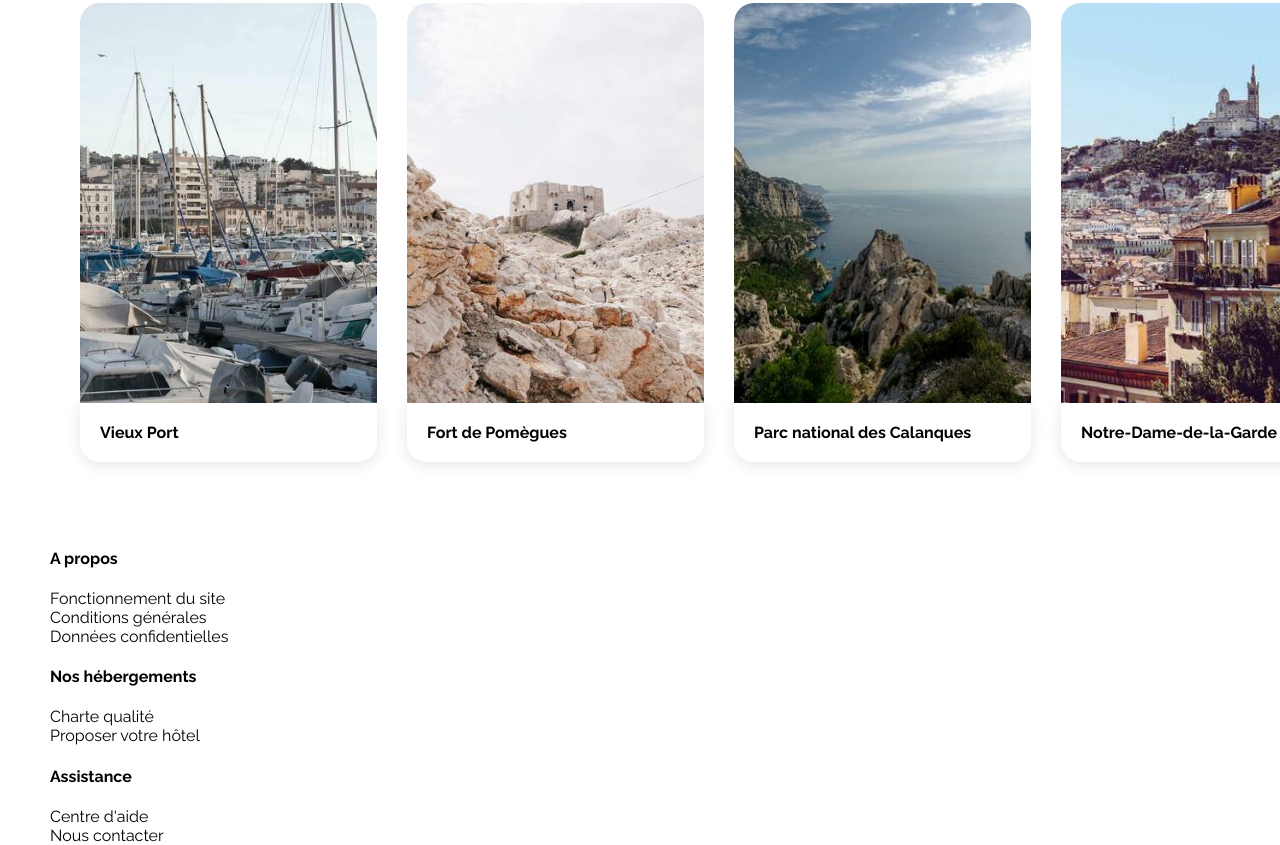
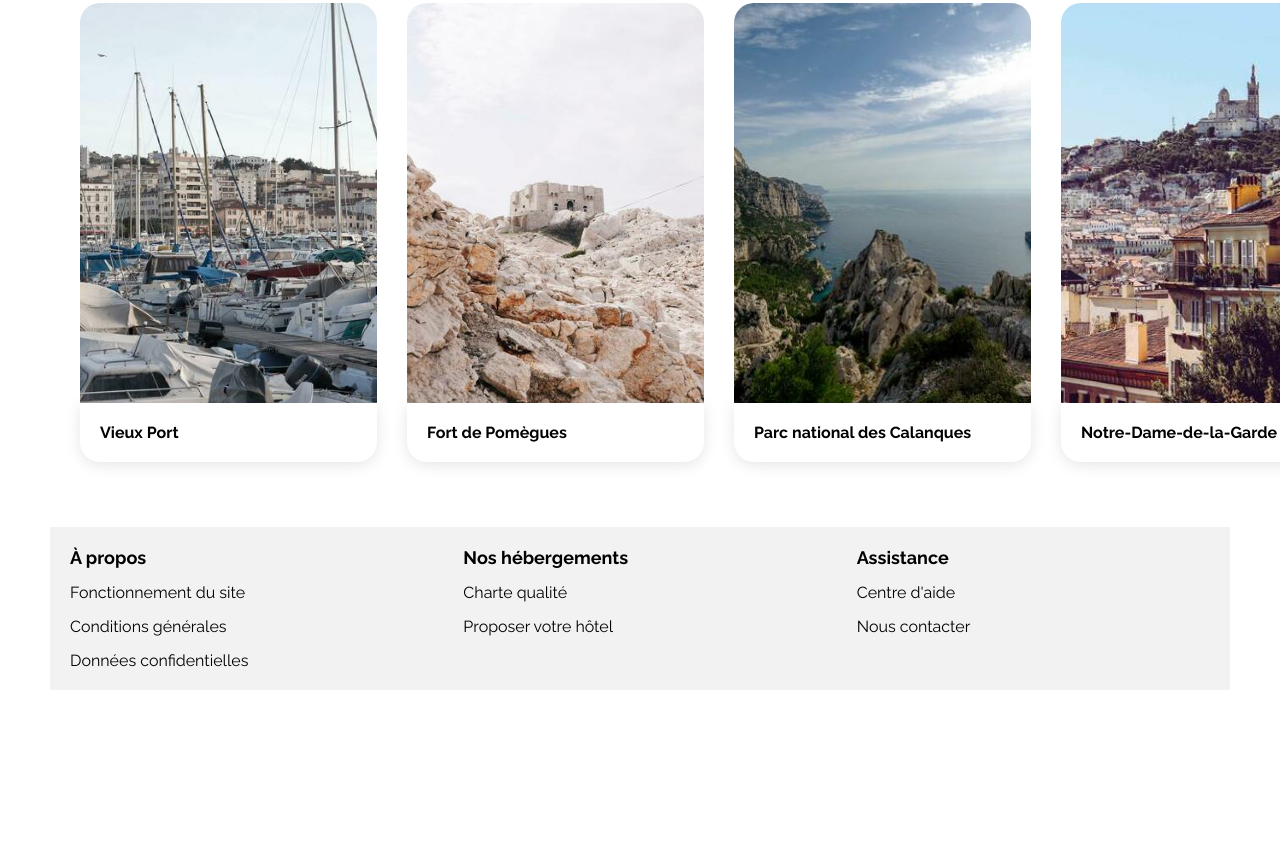
Before and after one commit to clem-s87/Projet-3, a plain HTML site: page index.html in a window 1280 px wide. Shown: the part 1240-2085 px from the top of the page. After the commit the page ends 1930 px from the top, so only its background shows below. Drawn offline with Linux system fonts and the light colour scheme.

Commit message:
Finish CSS for Desktop

```diff
--- a/index.html
+++ b/index.html
@@ -271,19 +271,19 @@
         </main>
         <!-- Pied de page -->
         <footer>
-            <div>
-                <h4>A propos</h4>
+            <div class="footer-text">
+                <h4 class="text-gras">À propos</h4>
                 <div><a href="#">Fonctionnement du site</a></div>
                 <div><a href="#">Conditions générales</a></div>
                 <div><a href="#">Données confidentielles</a></div>
             </div>
-            <div>
-                <h4>Nos hébergements</h4>
+            <div class="footer-text">
+                <h4 class="text-gras">Nos hébergements</h4>
                 <div><a href="#">Charte qualité</a></div>
                 <div><a href="#">Proposer votre hôtel</a></div>
             </div>
-            <div>
-                <h4>Assistance</h4>
+            <div class="footer-text">
+                <h4 class="text-gras">Assistance</h4>
                 <div><a href="#">Centre d'aide</a></div>
                 <div><a href="#">Nous contacter</a></div>
             </div>
--- a/style.css
+++ b/style.css
@@ -376,6 +376,26 @@ main {
     box-shadow: 0px 3PX 15PX #0000001A;;
  }
 
+ /* Footer */
+
+footer {
+    display: flex;
+    flex-direction: row;
+    background-color: #F2F2F2;
+}
+
+.footer-text {
+    display: flex;
+    flex-direction: column;
+    padding: 20px;
+    gap: 15px;
+    width: 33%;
+}
+
+footer .text-gras {
+    margin: 0px;
+}
+
 /* Le code ci-dessous correspond à la version responsive uniquement */
 
 /****** Media queries ***********/
```
